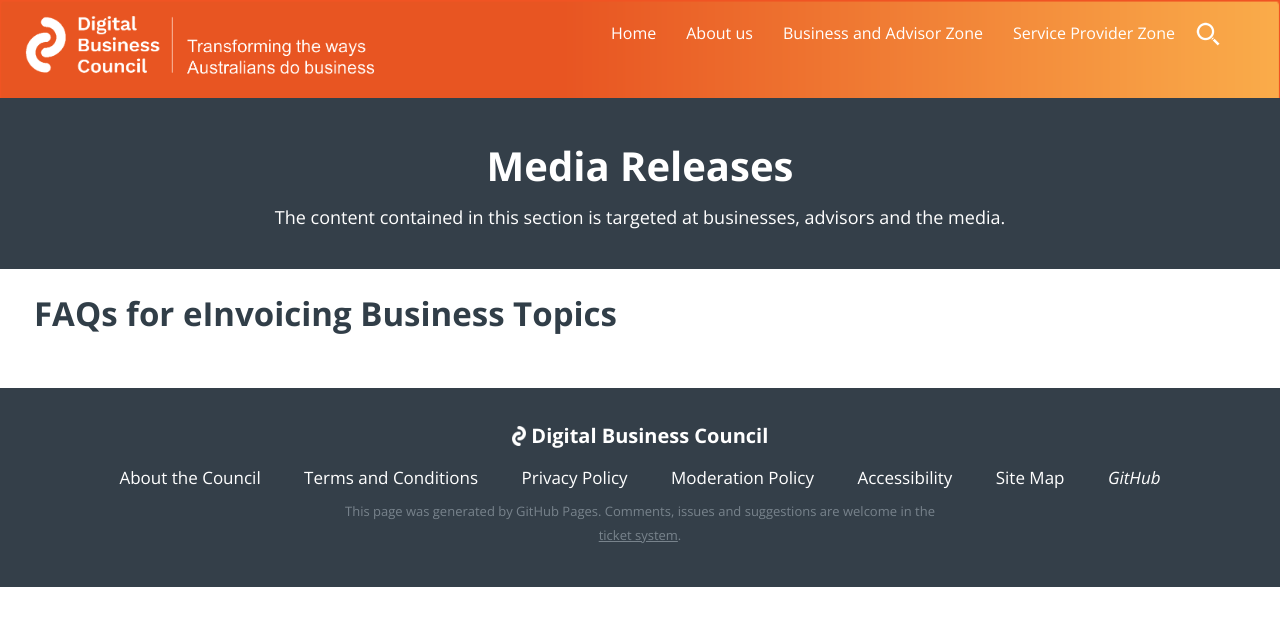
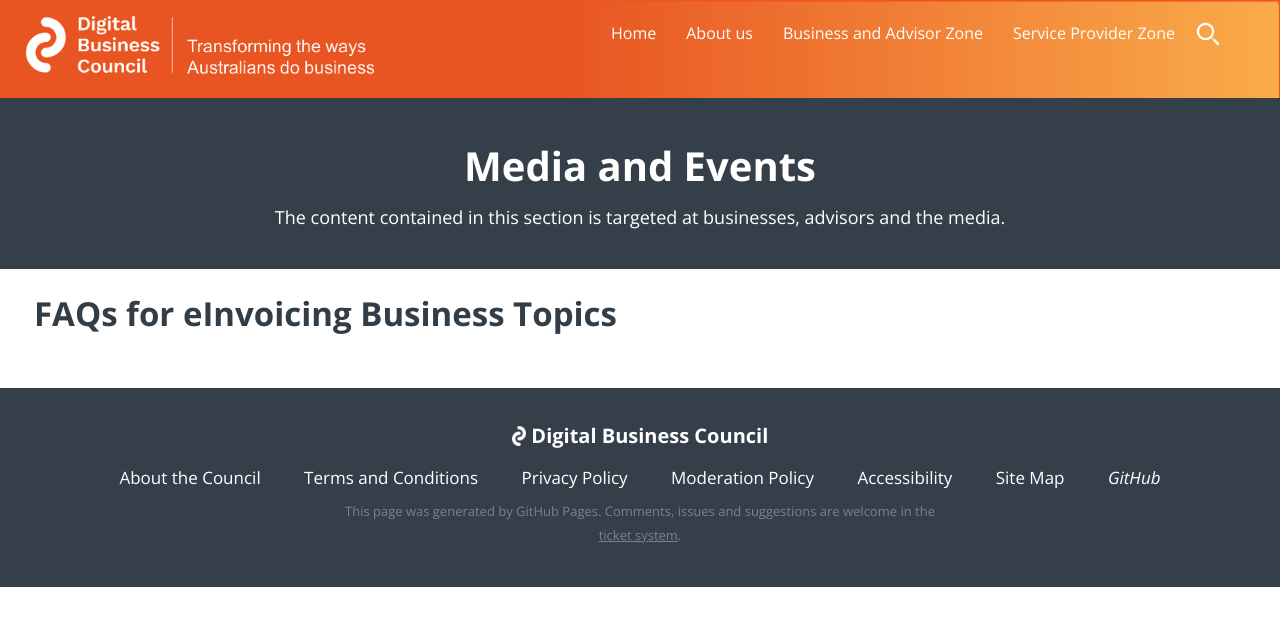
Before and after one commit to Digital-Business-Council/Digital-Business-Council.github.io, a Jekyll site: the page built from pages/business-zone/blogs/faq-einvoicing-business.md, in a window 1280 px wide. Shown: the top 626 px of the page. Built offline with Jekyll 4.4.1, drawn with Linux system fonts in a browser that asks for light colours.

Commit message:
Update header-blog.html

```diff
--- a/_includes/header-blog.html
+++ b/_includes/header-blog.html
@@ -9,14 +9,14 @@
                     {% include header-menu.html %}
                 </div>
             </div>
-            <a href="/" class="logo"><img src="/images/Logo-tag-transparent.png" alt="Digital Business Council Logo" style="float: left;"></a>
+            <a href="/" class="logo"><img src="/images/Logo-tag-transparent.png" alt="Digital Business Council Logo"></a>
             {% include header-menu.html %}
         </div>
     </div>
     <div class="header-content">
         <div class="wrapper">
             <div class="header-text-box">
-                <div class="header-name">Media Releases</div>
+                <div class="header-name">Media and Events</div>
                 <div class="header-tagline">The content contained in this section is targeted at businesses, advisors and the media.</div>
             </div>
         </div>
```
